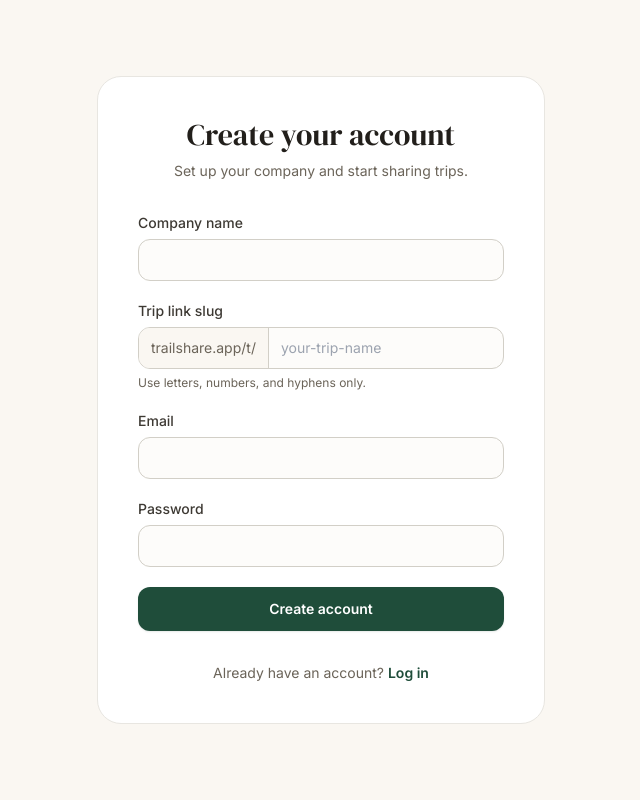
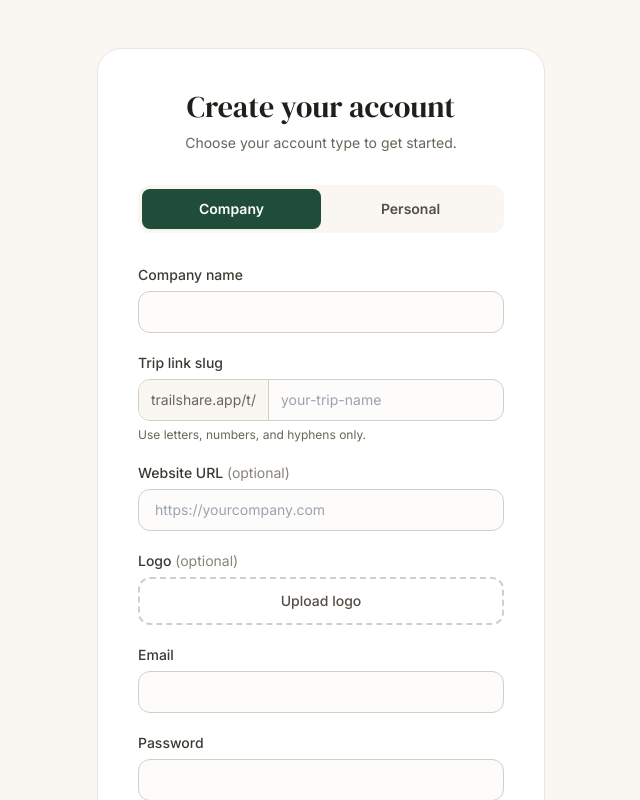
Before and after one commit to charles2-s/TvellAI, a Next.js app: page /signup in a window 1280 px wide. Shown: the top 800 px of the page, without its empty margins (319-959 px from the left). Built offline with nearby package versions, Linux system fonts and the light colour scheme.

Commit message:
Add login and signup pages with auth

```diff
--- a/src/app/api/auth/signup/route.ts
+++ b/src/app/api/auth/signup/route.ts
@@ -4,7 +4,15 @@ import { createClient } from "@/lib/supabase/server";
 export async function POST(req: Request) {
   try {
     const body = await req.json();
-    const { name, slug, email, password } = body;
+    const {
+      name,
+      slug,
+      email,
+      password,
+      accountType,
+      website,
+      logoUrl,
+    } = body;
 
     if (!name || !slug || !email || !password) {
       return NextResponse.json(
@@ -22,6 +30,7 @@ export async function POST(req: Request) {
         data: {
           name,
           slug,
+          account_type: accountType || "company",
         },
       },
     });
@@ -31,15 +40,28 @@ export async function POST(req: Request) {
     }
 
     if (data.user) {
+      const companyPayload: Record<string, unknown> = {
+        id: data.user.id,
+        name,
+        slug,
+      };
+
+      if (accountType) {
+        companyPayload.account_type = accountType;
+      }
+      if (website !== undefined) {
+        companyPayload.website = website;
+      }
+      if (logoUrl !== undefined) {
+        companyPayload.logo_url = logoUrl;
+      }
+
       const { error: companyError } = await supabase
         .from("companies")
-        .insert({
-          id: data.user.id,
-          name,
-          slug,
-        });
+        .insert(companyPayload);
 
       if (companyError) {
+        console.error("company insert error:", companyError);
         return NextResponse.json(
           { error: companyError.message },
           { status: 400 }
--- a/src/app/api/trips/[slug]/destinations/route.ts
+++ b/src/app/api/trips/[slug]/destinations/route.ts
@@ -39,6 +39,24 @@ export async function GET(
           .single();
 
         trip = tripByCompany;
+
+        if (!trip) {
+          const { data: newTrip, error: tripError } = await supabase
+            .from("trips")
+            .insert({
+              slug: companyBySlug.slug || slug,
+              name: companyBySlug.name || slug,
+              company_id: companyBySlug.id,
+            })
+            .select("id, name, slug, company_id")
+            .single();
+
+          if (tripError) {
+            console.error("auto-create trip error:", tripError);
+          }
+
+          trip = newTrip || null;
+        }
       }
     }
 
--- a/src/app/api/trips/current/route.ts
+++ b/src/app/api/trips/current/route.ts
@@ -13,14 +13,18 @@ export async function GET() {
       return NextResponse.json({ error: "Unauthorized" }, { status: 401 });
     }
 
-    const { data: company } = await supabase
+    const { data: company, error: companyError } = await supabase
       .from("companies")
       .select("id, slug, name")
       .eq("id", user.id)
       .single();
 
-    if (!company) {
-      return NextResponse.json({ error: "Unauthorized" }, { status: 401 });
+    if (companyError || !company) {
+      console.error("companies fetch error:", companyError);
+      return NextResponse.json(
+        { error: "Company not found" },
+        { status: 404 }
+      );
     }
 
     let { data: trip } = await supabase
@@ -30,11 +34,12 @@ export async function GET() {
       .single();
 
     if (!trip) {
+      const fallbackSlug = (company.slug || `trip-${company.id}`).toLowerCase().replace(/[^a-z0-9-]/g, "");
       const { data: newTrip, error: tripError } = await supabase
         .from("trips")
         .insert({
-          slug: company.slug,
-          name: company.name,
+          slug: fallbackSlug,
+          name: company.name || fallbackSlug,
           company_id: company.id,
         })
         .select("id, slug, name")
@@ -43,7 +48,7 @@ export async function GET() {
       if (tripError || !newTrip) {
         console.error("trip creation error:", tripError);
         return NextResponse.json(
-          { error: "Failed to create trip" },
+          { error: "Failed to create trip", details: tripError?.message || null },
           { status: 500 }
         );
       }
@@ -52,7 +57,8 @@ export async function GET() {
     }
 
     return NextResponse.json({ trip });
-  } catch {
+  } catch (err) {
+    console.error("/api/trips/current unexpected error:", err);
     return NextResponse.json(
       { error: "Internal server error" },
       { status: 500 }
--- a/src/app/signup/page.tsx
+++ b/src/app/signup/page.tsx
@@ -1,17 +1,36 @@
 "use client";
 
-import { useState } from "react";
+import { useState, useEffect } from "react";
 import { useRouter } from "next/navigation";
 import Link from "next/link";
 
+type AccountType = "company" | "personal";
+
 export default function Signup() {
   const router = useRouter();
+  const [accountType, setAccountType] = useState<AccountType>("company");
   const [name, setName] = useState("");
   const [slug, setSlug] = useState("");
   const [email, setEmail] = useState("");
   const [password, setPassword] = useState("");
+  const [website, setWebsite] = useState("");
+  const [logoFile, setLogoFile] = useState<File | null>(null);
   const [loading, setLoading] = useState(false);
   const [error, setError] = useState<string | null>(null);
+
+  const [logoPreview, setLogoPreview] = useState<string | null>(null);
+
+  useEffect(() => {
+    if (logoFile) {
+      const reader = new FileReader();
+      reader.onloadend = () => {
+        setLogoPreview(reader.result as string);
+      };
+      reader.readAsDataURL(logoFile);
+    } else {
+      setLogoPreview(null);
+    }
+  }, [logoFile]);
 
   const handleSubmit = async (e: React.FormEvent) => {
     e.preventDefault();
@@ -19,10 +38,44 @@ export default function Signup() {
     setError(null);
 
     try {
+      let logoUrl: string | null = null;
+
+      if (logoFile && accountType === "company") {
+        const bucketRes = await fetch("/api/storage/ensure-bucket", { method: "POST" });
+        if (!bucketRes.ok) {
+          const data = await bucketRes.json();
+          throw new Error(data.error || "Failed to initialize photo storage");
+        }
+
+        const formData = new FormData();
+        formData.append("file", logoFile);
+
+        const uploadRes = await fetch("/api/storage/upload", {
+          method: "POST",
+          body: formData,
+        });
+
+        if (!uploadRes.ok) {
+          const data = await uploadRes.json();
+          throw new Error(data.error || "Logo upload failed");
+        }
+
+        const uploadData = await uploadRes.json();
+        logoUrl = uploadData.url || null;
+      }
+
       const res = await fetch("/api/auth/signup", {
         method: "POST",
         headers: { "Content-Type": "application/json" },
-        body: JSON.stringify({ name, slug, email, password }),
+        body: JSON.stringify({
+          accountType,
+          name,
+          slug,
+          email,
+          password,
+          website: accountType === "company" ? website || null : null,
+          logoUrl: accountType === "company" ? logoUrl : null,
+        }),
       });
 
       const data = await res.json();
@@ -48,8 +101,33 @@ export default function Signup() {
             Create your account
           </h1>
           <p className="text-sm text-charcoal-500">
-            Set up your company and start sharing trips.
+            Choose your account type to get started.
           </p>
+        </div>
+
+        <div className="flex rounded-xl bg-cream-100 p-1 mb-8">
+          <button
+            type="button"
+            onClick={() => setAccountType("company")}
+            className={`flex-1 py-2.5 rounded-lg text-sm font-semibold transition-all duration-200 ${
+              accountType === "company"
+                ? "bg-forest-700 text-white shadow-sm"
+                : "text-charcoal-600 hover:text-charcoal-900"
+            }`}
+          >
+            Company
+          </button>
+          <button
+            type="button"
+            onClick={() => setAccountType("personal")}
+            className={`flex-1 py-2.5 rounded-lg text-sm font-semibold transition-all duration-200 ${
+              accountType === "personal"
+                ? "bg-forest-700 text-white shadow-sm"
+                : "text-charcoal-600 hover:text-charcoal-900"
+            }`}
+          >
+            Personal
+          </button>
         </div>
 
         <form onSubmit={handleSubmit} className="space-y-5">
@@ -60,7 +138,7 @@ export default function Signup() {
           )}
           <div>
             <label className="block text-sm font-medium text-charcoal-700 mb-1.5">
-              Company name
+              {accountType === "company" ? "Company name" : "Your name"}
             </label>
             <input
               type="text"
@@ -91,6 +169,55 @@ export default function Signup() {
               Use letters, numbers, and hyphens only.
             </p>
           </div>
+
+          {accountType === "company" && (
+            <>
+              <div>
+                <label className="block text-sm font-medium text-charcoal-700 mb-1.5">
+                  Website URL <span className="text-charcoal-400 font-normal">(optional)</span>
+                </label>
+                <input
+                  type="url"
+                  value={website}
+                  onChange={(e) => setWebsite(e.target.value)}
+                  placeholder="https://yourcompany.com"
+                  className="w-full px-4 py-2.5 rounded-xl border border-charcoal-200 bg-cream-50 text-sm outline-none focus:border-forest-500 focus:ring-2 focus:ring-forest-500/10 transition-all"
+                />
+              </div>
+
+              <div>
+                <label className="block text-sm font-medium text-charcoal-700 mb-1.5">
+                  Logo <span className="text-charcoal-400 font-normal">(optional)</span>
+                </label>
+                <div className="flex items-center gap-4">
+                  <label className="flex-1 cursor-pointer">
+                    <div className="flex items-center justify-center w-full px-4 py-3 border-2 border-dashed border-charcoal-200 rounded-xl hover:border-forest-400 hover:bg-forest-50/30 transition-colors">
+                      <span className="text-sm text-charcoal-600 font-medium">
+                        {logoFile ? "Change logo" : "Upload logo"}
+                      </span>
+                    </div>
+                    <input
+                      type="file"
+                      accept="image/*"
+                      className="hidden"
+                      onChange={(e) => {
+                        const file = e.target.files?.[0];
+                        if (file) setLogoFile(file);
+                      }}
+                    />
+                  </label>
+                  {logoPreview && (
+                    <img
+                      src={logoPreview}
+                      alt="Logo preview"
+                      className="w-12 h-12 rounded-lg object-cover border border-charcoal-200"
+                    />
+                  )}
+                </div>
+              </div>
+            </>
+          )}
+
           <div>
             <label className="block text-sm font-medium text-charcoal-700 mb-1.5">
               Email
--- a/src/types/destination.ts
+++ b/src/types/destination.ts
@@ -42,6 +42,9 @@ export interface Trip {
 export interface Company {
   id: string;
   name: string;
+  slug: string;
+  account_type: "company" | "personal";
   logo_url: string | null;
+  website: string | null;
   description: string | null;
 }
```
Also changed, not shown: src/app/t/[slug]/TripClientPage.tsx (+41 -14 lines).
